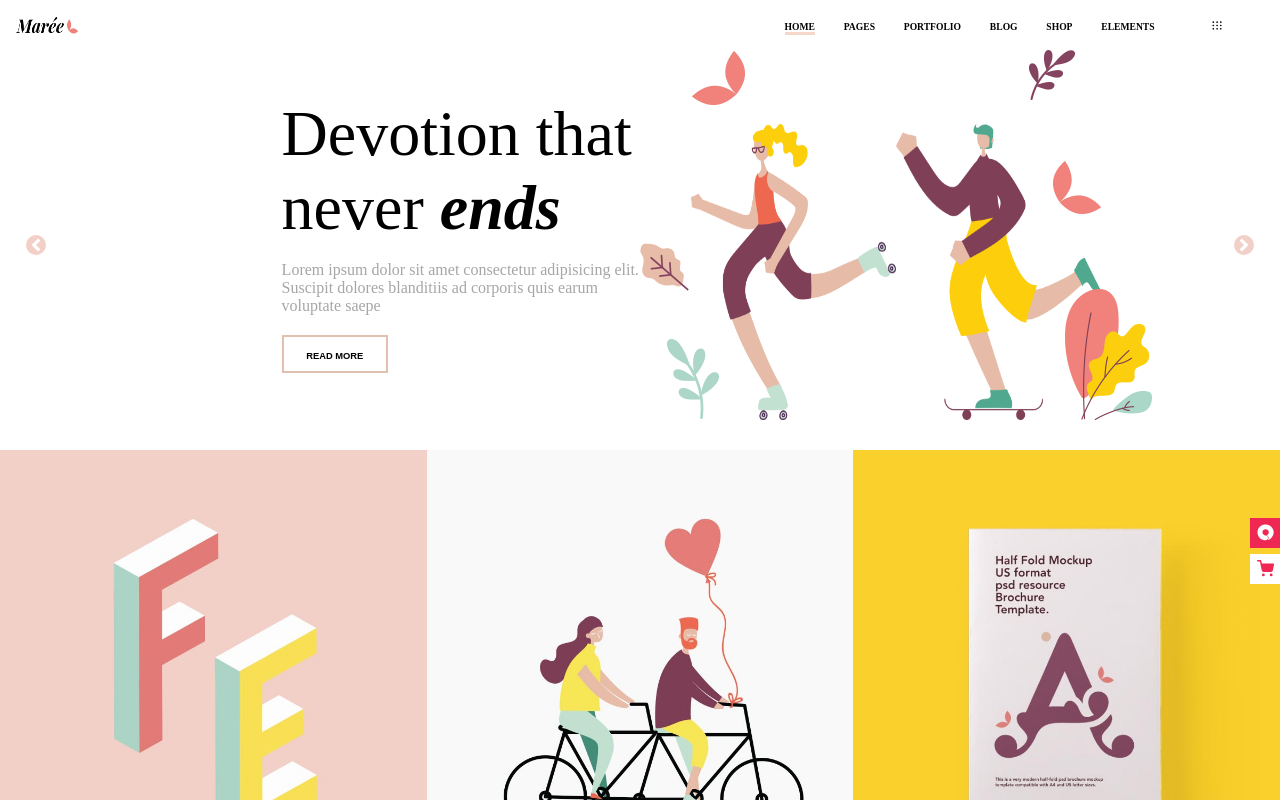
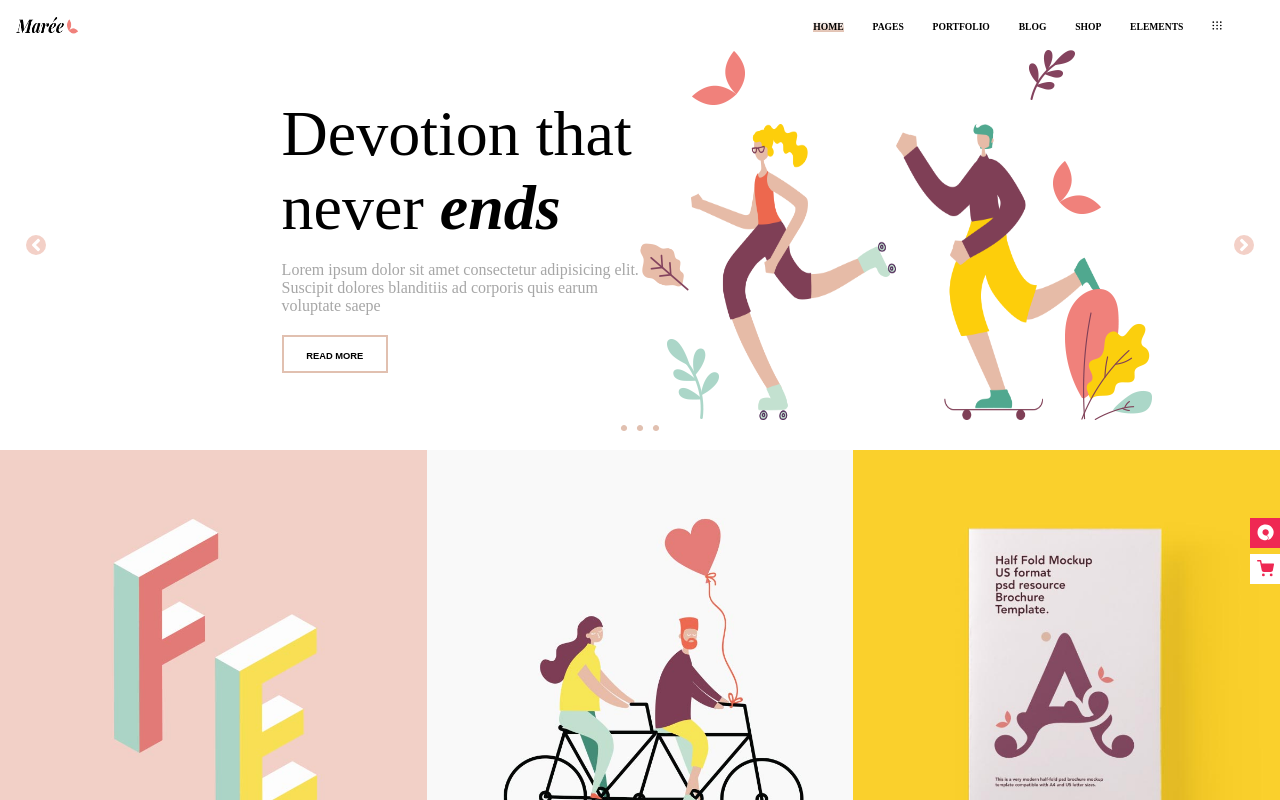
Before and after one commit to UrbanoG2/proj-html-vuejs, a Vue app: page / in a window 1280 px wide. Shown: the top 800 px of the page. Built offline with nearby package versions, Linux system fonts and the light colour scheme.

Commit message:
more adjustments

```diff
--- a/src/components/Header.vue
+++ b/src/components/Header.vue
@@ -69,8 +69,12 @@
               </div>
             </div>
             <font-awesome-icon @click ="getActive" id="angle-right" icon="angle-right" />
+        </div>
 
-
+        <div class="dots">
+          <font-awesome-icon @click ="getActive" id="circle" icon="circle" />
+          <font-awesome-icon @click ="getActive" id="circle" icon="circle" />
+          <font-awesome-icon @click ="getActive" id="circle" icon="circle" />
         </div>
       </div>
 
@@ -83,11 +87,14 @@
 import { library } from '@fortawesome/fontawesome-svg-core'
 import { faAngleLeft } from '@fortawesome/free-solid-svg-icons'
 import { faAngleRight } from '@fortawesome/free-solid-svg-icons'
+import { faCircle } from '@fortawesome/free-solid-svg-icons'
 import { FontAwesomeIcon } from '@fortawesome/vue-fontawesome'
 
 
 library.add(faAngleLeft)
 library.add(faAngleRight)
+library.add(faCircle)
+
 
 
 
@@ -112,12 +119,12 @@
 
            {
             name:"Portfolio",
-            link:"#",
+            link:"#main-container",
           },
 
            {
             name:"Blog",
-            link:"#",
+            link:"#blog",
           },
 
            {
@@ -128,12 +135,6 @@
            {
             name:"Elements",
             link:"#",
-          },
-
-           {
-            name:"",
-            link:"#",
-            class:"menu-icon"
           },
         ]
       }
@@ -199,7 +200,8 @@
           a:hover,
           a:active,
           .active {
-            border-bottom: 3px solid #f5d8ca;
+            background: rgb(225,192,176);
+            background: linear-gradient(0deg, rgba(225,192,176,1) 0%, rgba(255,255,255,1) 100%);
           }
 
           .menu-icon {
@@ -368,6 +370,18 @@
       .active {
         display: block;
       }
+
+      .dots {
+        width: 100%;
+        display: flex;
+        justify-content: center;
+
+        #circle {
+            color: #e1c0b0;
+            font-size: 1em;
+            padding: 0.3em 0;
+        }
+      }
     }
   }
 </style>
--- a/src/components/Nav.vue
+++ b/src/components/Nav.vue
@@ -1,16 +1,54 @@
 <template>
   <div>
-
+      <ul>
+          <li v-for="(item, index) in navLi"
+              :key="index"
+          ><a :class="classLi" :href="url">{{ name }}</a></li>
+          <!-- <li><a href="#">pages</a></li>
+          <li><a href="#main-container">portfolio</a></li>
+          <li><a href="#blog">blog</a></li>
+          <li><a href="#">shop</a></li>
+          <li><a href="#">elements</a></li> -->
+          <li><a href="#"><img class="menu-icon" src="../assets/svg/svg-1.svg" alt=""></a></li>
+        </ul>
   </div>
 </template>
 
 <script>
 export default {
     name:"Nav",
-
+    props:{
+        classLi:String,
+        url:String,
+        name:String,
+    },
 }
 </script>
 
 <style lang="scss" scoped>
+    ul {
+        list-style: none;
+        display: flex;
 
+        li {
+            a {
+            color: black;
+            text-decoration: none;
+            text-transform: uppercase;
+            font-size: 0.6em;
+            font-weight: bold;
+            margin-right: 3em;
+            }
+
+            a:hover,
+            a:active,
+            .active {
+            border-bottom: 3px solid #f5d8ca;
+            }
+
+            .menu-icon {
+            width: 18%;
+            }
+        }
+    }
 </style>
```
